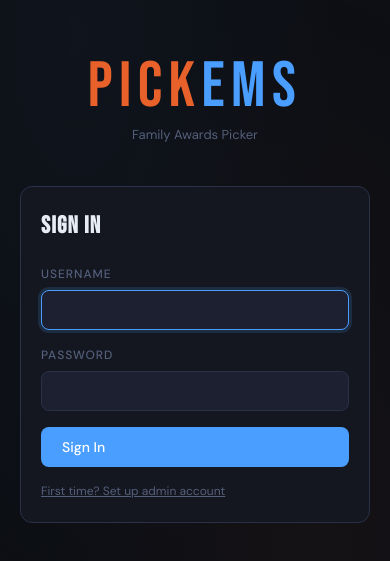
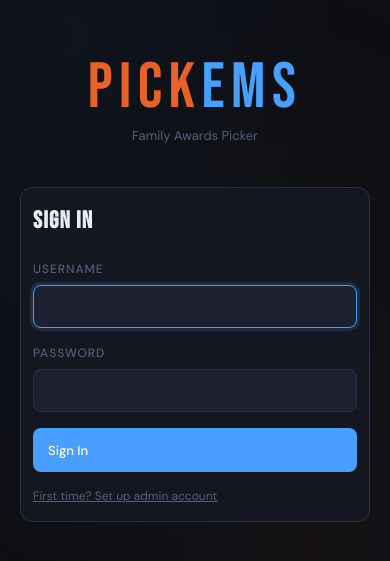
Before and after one commit to cwerkey/PickEms, a React (Vite) app in the folder client/: page /login in a window 390 px wide. Shown: the part 133-694 px from the top of the page. Built offline with nearby package versions, Linux system fonts and the light colour scheme.

Commit message:
Update index.css

```diff
--- a/client/src/index.css
+++ b/client/src/index.css
@@ -24,11 +24,7 @@
   --radius-lg: 12px;
 }
 
-* {
-  margin: 0;
-  padding: 0;
-  box-sizing: border-box;
-}
+* { margin: 0; padding: 0; box-sizing: border-box; }
 
 body {
   background: var(--bg);
@@ -37,6 +33,7 @@ body {
   font-size: 15px;
   line-height: 1.6;
   min-height: 100vh;
+  -webkit-text-size-adjust: 100%;
 }
 
 body::before {
@@ -70,9 +67,11 @@ input, select, textarea {
   color: var(--text);
   border-radius: var(--radius);
   padding: 10px 14px;
-  font-size: 14px;
+  font-size: 15px;
   transition: border-color 0.2s;
   width: 100%;
+  /* prevent iOS zoom on focus */
+  font-size: max(16px, 1em);
 }
 
 input:focus, select:focus, textarea:focus {
@@ -92,36 +91,30 @@ input:focus, select:focus, textarea:focus {
   transition: all 0.2s;
   cursor: pointer;
   border: 1px solid transparent;
+  white-space: nowrap;
+  touch-action: manipulation;
 }
 
-.btn-primary {
-  background: var(--blue);
-  color: #fff;
-}
+.btn-primary { background: var(--blue); color: #fff; }
 .btn-primary:hover { background: #6db3ff; box-shadow: 0 0 20px var(--blue-glow); }
 
-.btn-rust {
-  background: var(--rust);
-  color: #fff;
-}
+.btn-rust { background: var(--rust); color: #fff; }
 .btn-rust:hover { background: #ff7a3d; box-shadow: 0 0 20px var(--rust-glow); }
 
-.btn-ghost {
-  background: transparent;
-  color: var(--text-dim);
-  border-color: var(--border);
-}
+.btn-ghost { background: transparent; color: var(--text-dim); border-color: var(--border); }
 .btn-ghost:hover { background: var(--surface2); color: var(--text); border-color: var(--border-bright); }
 
-.btn-danger {
-  background: transparent;
-  color: var(--red);
-  border-color: rgba(232,66,66,0.3);
-}
+.btn-danger { background: transparent; color: var(--red); border-color: rgba(232,66,66,0.3); }
 .btn-danger:hover { background: rgba(232,66,66,0.1); }
 
 .btn-sm { padding: 6px 12px; font-size: 13px; }
 .btn-lg { padding: 13px 28px; font-size: 16px; }
+
+/* Touch-friendly tap targets */
+@media (hover: none) {
+  .btn { min-height: 44px; }
+  .btn-sm { min-height: 36px; }
+}
 
 .card {
   background: var(--surface);
@@ -138,6 +131,7 @@ input:focus, select:focus, textarea:focus {
   border-radius: 20px;
   font-size: 12px;
   font-weight: 500;
+  white-space: nowrap;
 }
 
 .badge-blue { background: var(--blue-glow); color: var(--blue); border: 1px solid rgba(74,158,255,0.3); }
@@ -172,25 +166,12 @@ input:focus, select:focus, textarea:focus {
   flex-wrap: wrap;
 }
 
-.page-title {
-  font-size: 2.5rem;
-  color: var(--text);
-  line-height: 1;
-}
+.page-title { font-size: 2.5rem; color: var(--text); line-height: 1; }
 
-.divider {
-  height: 1px;
-  background: var(--border);
-  margin: 20px 0;
-}
+.divider { height: 1px; background: var(--border); margin: 20px 0; }
 
 .grid-2 { display: grid; grid-template-columns: 1fr 1fr; gap: 16px; }
 .grid-3 { display: grid; grid-template-columns: repeat(3, 1fr); gap: 16px; }
-
-@media (max-width: 768px) {
-  .grid-2, .grid-3 { grid-template-columns: 1fr; }
-  .page { padding: 16px; }
-}
 
 /* Scrollbar */
 ::-webkit-scrollbar { width: 6px; height: 6px; }
@@ -216,3 +197,48 @@ input:focus, select:focus, textarea:focus {
   display: inline-block;
   animation: pulse 1.5s infinite;
 }
+
+/* ─── Mobile ─────────────────────────────────────── */
+@media (max-width: 768px) {
+  .grid-2, .grid-3 { grid-template-columns: 1fr; }
+
+  .page { padding: 12px 12px 80px; }
+
+  .page-title { font-size: 1.8rem; }
+
+  .page-header {
+    margin-bottom: 16px;
+    gap: 10px;
+  }
+
+  .card { padding: 14px 12px; }
+
+  /* Stack admin action buttons */
+  .admin-event-actions {
+    flex-direction: column;
+    align-items: stretch;
+  }
+  .admin-event-actions .btn {
+    width: 100%;
+    justify-content: center;
+  }
+}
+
+@media (max-width: 480px) {
+  .page { padding: 10px 10px 80px; }
+
+  .badge { font-size: 11px; padding: 2px 8px; }
+
+  /* Make tables scrollable on small screens */
+  .table-scroll { overflow-x: auto; -webkit-overflow-scrolling: touch; }
+
+  .btn { font-size: 13px; padding: 9px 14px; }
+  .btn-sm { font-size: 12px; padding: 5px 10px; }
+}
+
+/* ─── Navbar mobile ──────────────────────────────── */
+@media (max-width: 600px) {
+  .nav-links-admin { display: none; }
+
+  .nav-username { display: none; }
+}
```
